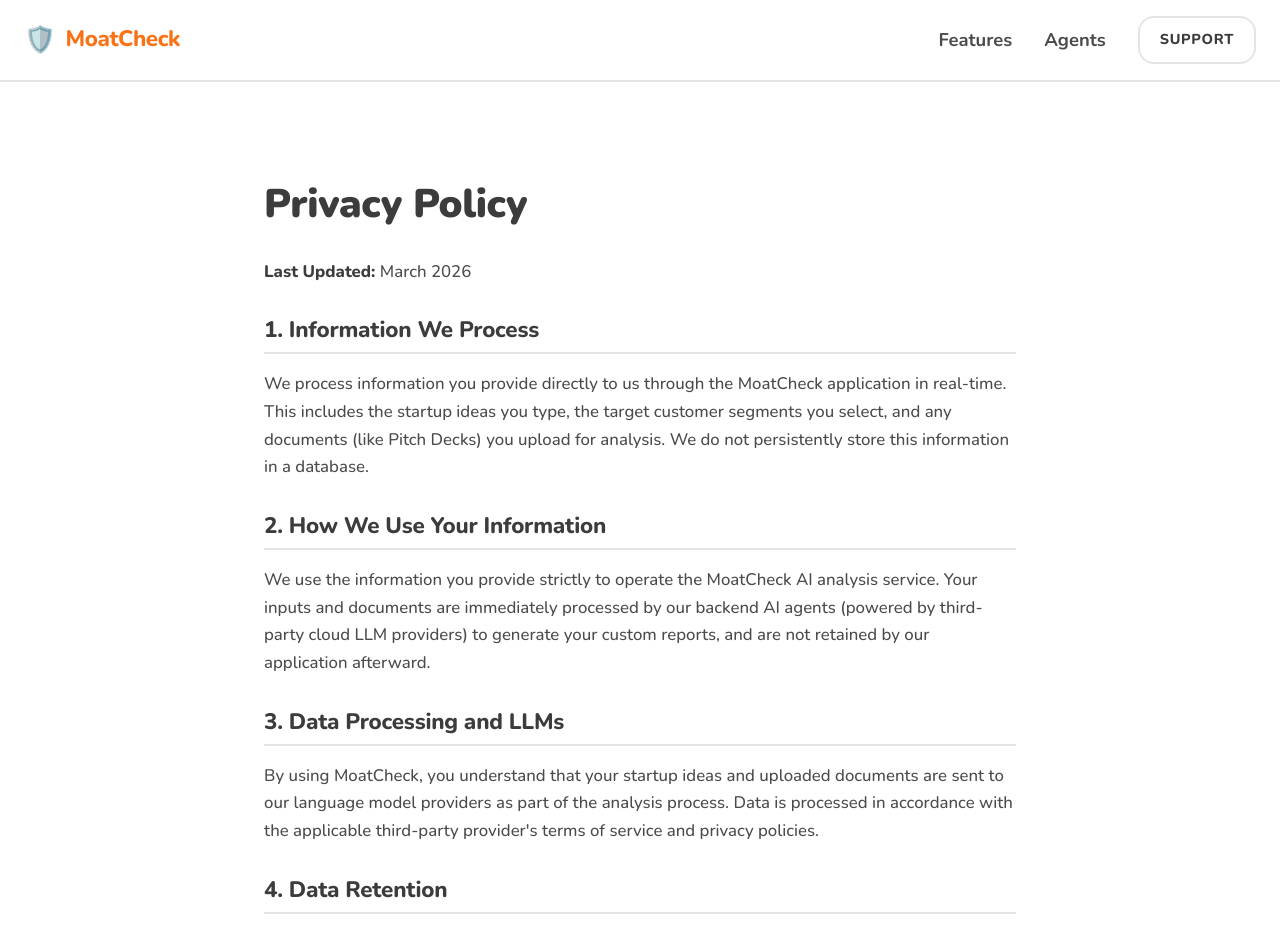
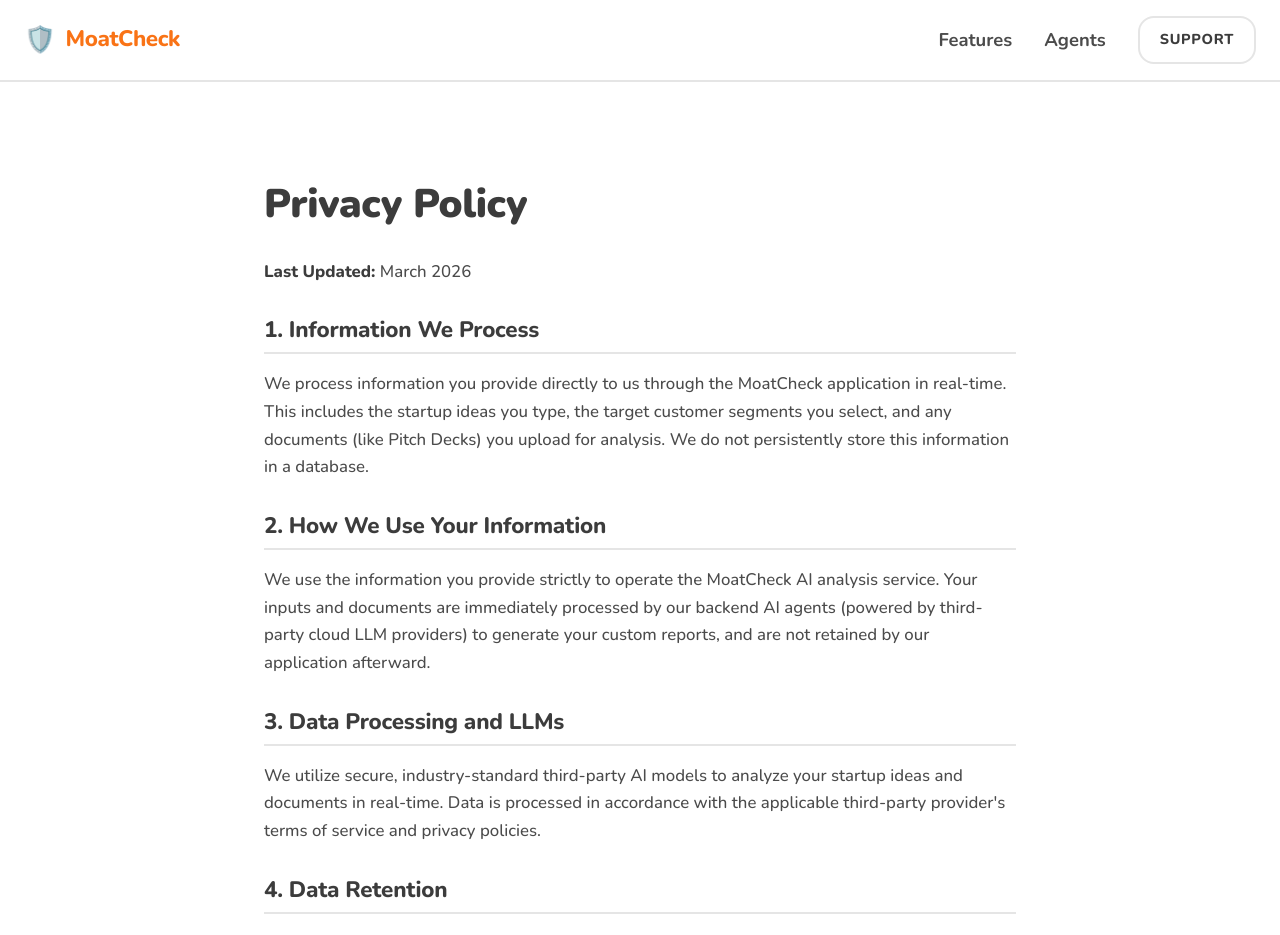
Before and after one commit to prajesh-mkd/moatcheck, a Next.js app: page /privacy in a window 1280 px wide. Shown: the top 935 px of the page. Built offline with nearby package versions, Linux system fonts and the light colour scheme.

Commit message:
docs: soften language regarding third-party LLM data processing

```diff
--- a/src/app/privacy/page.tsx
+++ b/src/app/privacy/page.tsx
@@ -17,7 +17,7 @@
           <p>We use the information you provide strictly to operate the MoatCheck AI analysis service. Your inputs and documents are immediately processed by our backend AI agents (powered by third-party cloud LLM providers) to generate your custom reports, and are not retained by our application afterward.</p>
 
           <h2>3. Data Processing and LLMs</h2>
-          <p>By using MoatCheck, you understand that your startup ideas and uploaded documents are sent to our language model providers as part of the analysis process. Data is processed in accordance with the applicable third-party provider's terms of service and privacy policies.</p>
+          <p>We utilize secure, industry-standard third-party AI models to analyze your startup ideas and documents in real-time. Data is processed in accordance with the applicable third-party provider's terms of service and privacy policies.</p>
 
           <h2>4. Data Retention</h2>
           <p>Ideas and files processed during an anonymous browser session are designed to be temporary and are not permanently stored by our platform.</p>
```
